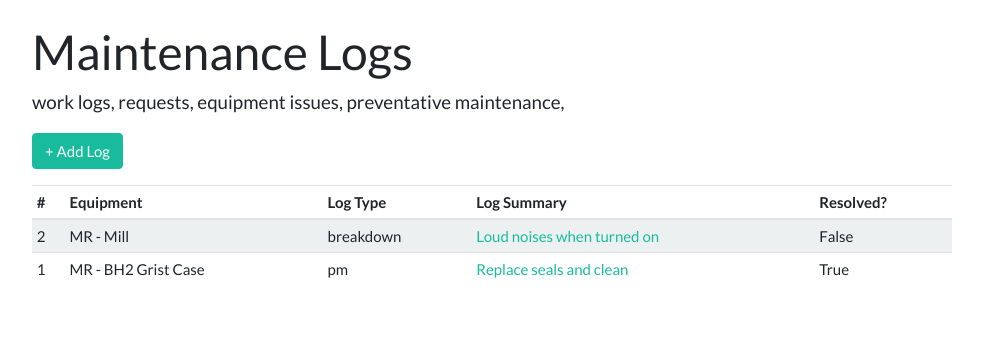
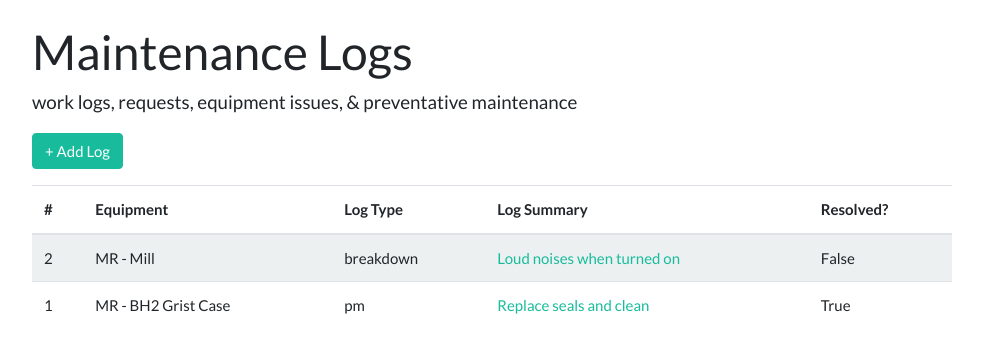
Before and after one commit to wesleyjin/drakes-maintdb, a Django app: page /maintenance/logs/ in a window 1280 px wide. Shown: the part 87-440 px from the top of the page, without its empty margins (53-1036 px from the left). Run offline with Django 3.2, Linux system fonts and the light colour scheme; data comes from the database, SQL or seed files in the repository; some libraries are stand-ins or nearby versions.

Commit message:
change table type to large

```diff
--- a/maintenance/logs/templates/logs/logs_home.html
+++ b/maintenance/logs/templates/logs/logs_home.html
@@ -13,7 +13,7 @@
 {% endblock %}
 
 {% block page-header-sub %}
-work logs, requests, equipment issues, preventative maintenance,
+work logs, requests, equipment issues, & preventative maintenance
 {% endblock %}
 
 
@@ -22,8 +22,8 @@ work logs, requests, equipment issues, preventative maintenance,
   <div class="row">
     <div class="col-sm-9 col-sm-offset-3 col-md-10 col-md-offset-2">
       <p><a class="btn btn-success" href="/admin/logs/log/add/" role="button">+ Add Log</a></p>
-      <div class="table-responsive">
-        <table class="table table-striped table-sm">
+      <div class="table">
+        <table class="table table-striped">
           <thead>
             <tr>
               <th>#</th>
```
